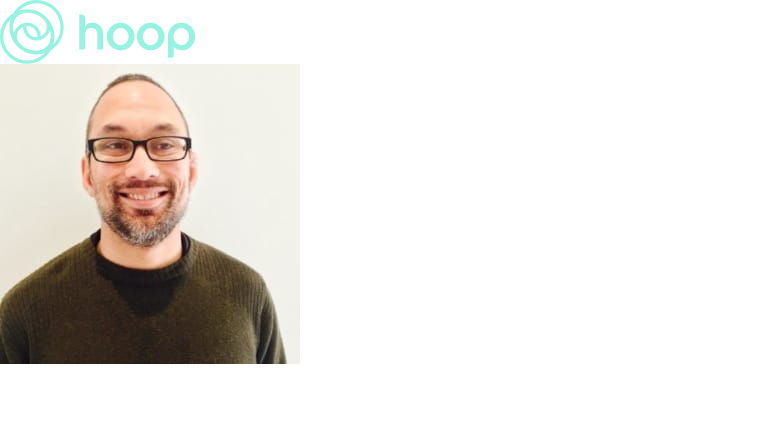
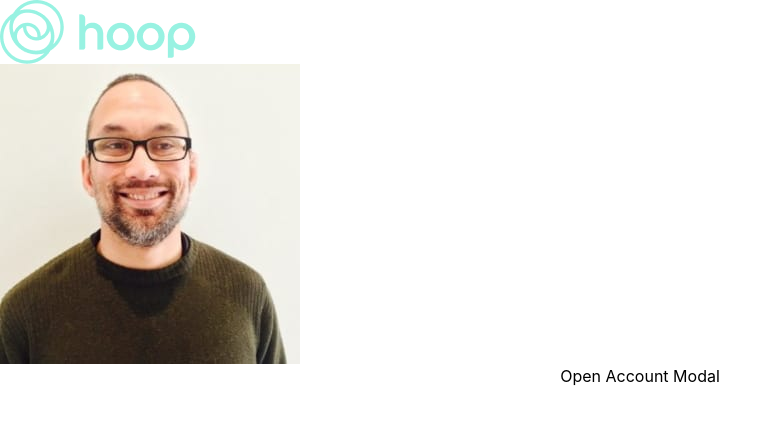
Before and after one commit to AntonEmery/hoop-test, a React (Vite) app: page / in a window 1280 px wide. Shown: the top 424 px of the page, without its empty margins (0-782 px from the left). Built offline with nearby package versions, Linux system fonts and the light colour scheme.

Commit message:
Render Settings modal in main view

```diff
--- a/src/App.tsx
+++ b/src/App.tsx
@@ -1,14 +1,36 @@
-import './App.css'
-
+import { useState } from "react";
 
 import MainContainer from './components/MainContainer';
 import Header from './components/Header';
+import Modal from "./components/Modal";
+import SettingsModal from "./components/SettingsModal";
 
-function App() {
+import './App.css'
+
+const App = () => {
+
+  const [isModalOpen, setIsModalOpen] = useState(false);
+
+  const openModal = () => setIsModalOpen(true);
+  const closeModal = () => setIsModalOpen(false);
 
   return (
     <MainContainer>
       <Header />
+
+      <button
+        onClick={openModal}
+        className="px-4 py-2 bg-blue-600 text-white rounded-md"
+      >
+        Open Account Modal
+      </button>
+
+      {isModalOpen && (
+        <Modal isOpen={isModalOpen} onClose={closeModal}>
+          <SettingsModal />
+        </Modal>
+      )}
+
     </MainContainer>
   )
 }
```
